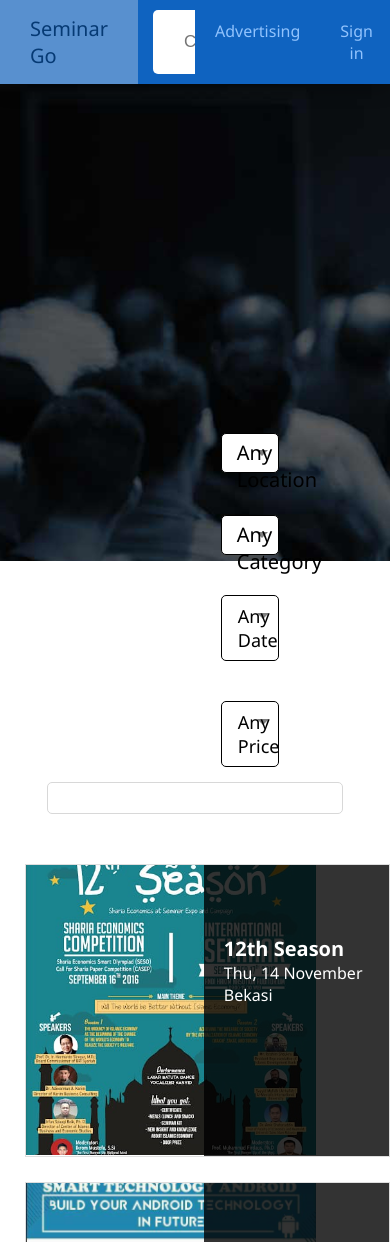
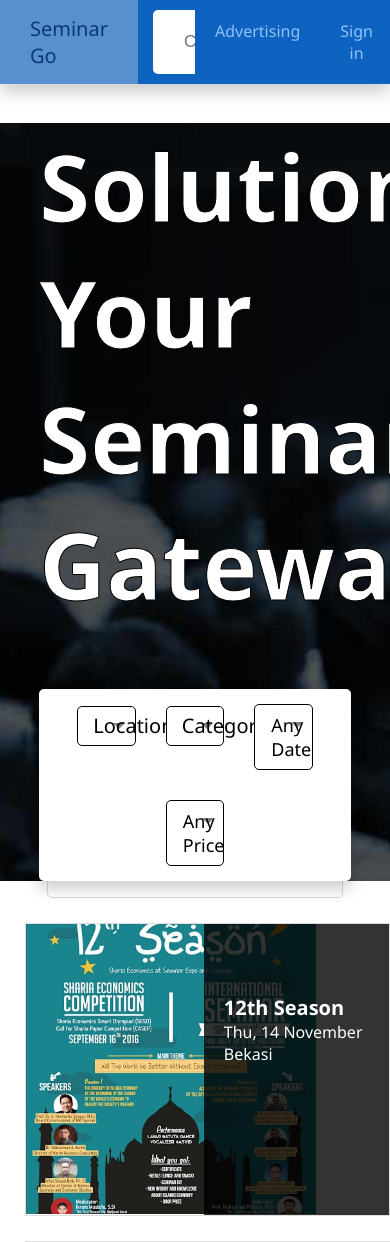
Before and after one commit to alfafarhans/ci3, a CodeIgniter app: page /ci3/ in a window 390 px wide; the page is wider, and only the part inside the window is pictured. Shown: the top 1242 px of that part. Run offline with CodeIgniter, Linux system fonts and the light colour scheme; data comes from the database, SQL or seed files in the repository; some libraries are stand-ins or nearby versions.

Commit message:
Update responsive

```diff
--- a/application/views/home.php
+++ b/application/views/home.php
@@ -6,6 +6,7 @@ defined('BASEPATH') OR exit('No direct script access allowed');
     <meta charset="utf-8">
     <meta name="viewport" content="width=device-width, initial-scale=1.0">
     <link rel="stylesheet" type="text/css" href="<?php echo base_url();?>asset/css/home.css">
+    <link rel="stylesheet" type="text/css" href="<?php echo base_url();?>asset/css/resolusi.css">
     <script type="text/javascript" src="<?php echo base_url();?>asset/js/jquery-3.4.1.min.js"></script>
     <script type="text/javascript">
     /* Icon User Click Close
@@ -483,19 +484,17 @@ defined('BASEPATH') OR exit('No direct script access allowed');
     <div id="header">
         <div id="headerimg">
             <div id="container">
-                <div id="h1">
-                    <h1> Solution Your Seminar Gateway </h1>
-                </div>
+            <div id="container2">
+            <div id="h1">
+                <h1> Solution Your Seminar Gateway </h1>
             </div>
-        </div>
-    </div>
 
 
     <!-- bagian pencarian  -->
 
     <div id="smart">
         <div id="item">
-            <a id="locact" href="javascript:void(0);"> Any Location
+            <a id="locact" href="javascript:void(0);"> Location
                 <div id="i" class="icon">
                 </div>
             </a>
@@ -511,7 +510,7 @@ defined('BASEPATH') OR exit('No direct script access allowed');
         -->
 
         <div id="item">
-            <a id="catact" href="javascript:void(0);"> Any Category
+            <a id="catact" href="javascript:void(0);"> Category
                 <div id="i" class="iconcat">
                 </div>
             </a>
@@ -569,6 +568,10 @@ defined('BASEPATH') OR exit('No direct script access allowed');
                 <select>
             </div>
         </div>
+    </div>
+    </div>
+    </div>
+    </div>
     </div>
 
     <div id="checkboxbox">
--- a/asset/css/home.css
+++ b/asset/css/home.css
@@ -185,32 +185,33 @@ body{
         background-image: url('../pict/header2.png');
         background-size: cover;
         background-repeat: no-repeat;
-        min-height: 500px;
+        min-height: 450px;
         z-index: 1;
         position: relative;
     }
 
     #header #container{
-        width: 1400px;
-        position: absolute;
-        top: -20px;
-        left: 30%;
-        transform: translate(-23%);
+        float: center;
     }
 
+        #header #container #container2{
+            width: 80vw;
+            margin: auto;
+            bottom: 20px;
+        }
+
         #header #h1{
-            position: absolute;
+            margin-top: 50px;
         }
 
             #header #h1 h1{
-                font-size: 5vw;
+                font-size: 11vh;
                 color: #ffffff;
                 -webkit-text-stroke-width: 1px;
                 -webkit-text-stroke-color: #000000;
             }
 
 #smart {
-    margin: -150px 250px 20px 250px;
     border-radius: 5px;
     display: flex;
     justify-content: center;
@@ -218,11 +219,10 @@ body{
     background-color: #ffffff;
     box-shadow: 0px 8px 16px 0px rgba(0,0,0,0.2);
     z-index: 12;
-    position: relative;
 }
 
     #smart #item{
-        margin: 20px;
+        margin: 15px;
     }
 
         #result_loc{
@@ -368,9 +368,9 @@ body{
         padding: 10px 20px 20px;
         border: 1px solid #D8D8D8;
         border-radius: 5px;
-        z-index: 5;
+        z-index: 0;
         margin: 25px auto;
-        margin-top: -25px;
+        margin-top: -15px;
     }
 
         #checkboxloc{
@@ -476,7 +476,6 @@ body{
                 }
 
 #body {
-    margin-top: 50px;
     float: center;
 }
 
--- /dev/null
+++ b/asset/css/resolusi.css
@@ -0,0 +1,17 @@
+@media (min-width: 576px) {
+
+}
+
+@media (min-width: 768px) {
+
+}
+
+@media (min-width: 992px) {
+
+}
+
+@media (min-width: 1200px) {
+  .container {
+    max-width: 1140px;
+  }
+}
```
